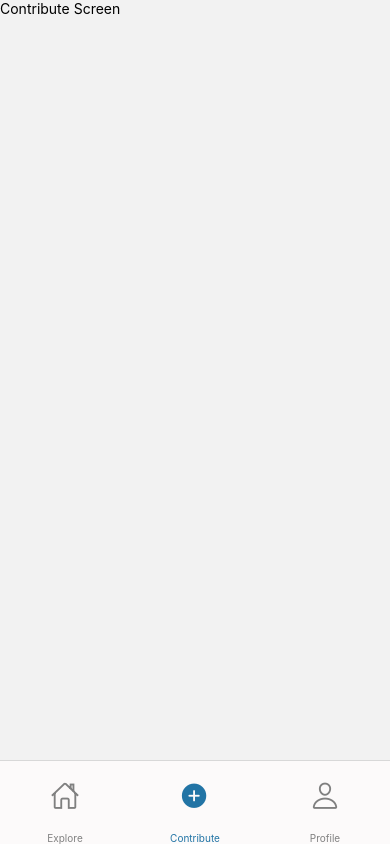
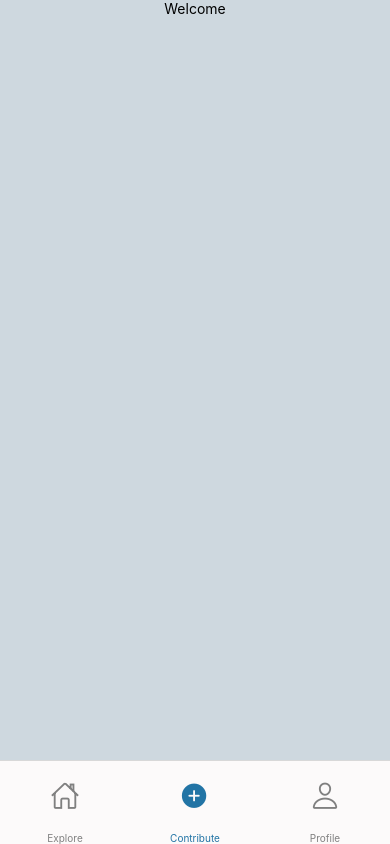
Before and after one commit to averyGosselin/Honors-Thesis, a React Native app: screen /Contribute in a window 390 px wide. Built offline with nearby package versions, Linux system fonts and the light colour scheme.

Commit message:
made simple login form

```diff
--- a/screens/ContributeScreen.js
+++ b/screens/ContributeScreen.js
@@ -1,12 +1,31 @@
 import * as React from 'react';
-import { Text, View, SafeAreaView } from 'react-native';
+import { Text, View, SafeAreaView, StyleSheet } from 'react-native';
 
 export default function ContributeScreen({navigation}) {
   return (
-    <View>
+    <View style={styles.page}>
       <SafeAreaView>
-        <Text>Contribute Screen</Text>
+        <View style={styles.content}>
+          <Text>Welcome</Text>
+        </View>
       </SafeAreaView>
     </View>
   )
 }
+
+//Theme constants
+const WHITE = '#FCFAFA'
+const PLATINUM = '#CED8DF'
+const BLACK = '#000000'
+const GREEN = '#809848'
+const BLUE = '#2274A5'
+
+const styles = StyleSheet.create({
+  page: {
+    backgroundColor: PLATINUM,
+    flex: 1,
+  },
+  content: {
+    alignItems: 'center',
+  }
+})
--- a/screens/ExploreScreen.js
+++ b/screens/ExploreScreen.js
@@ -8,7 +8,7 @@ export default function ExploreScreen({navigation}) {
   return (
     <View style={styles.content}>
       <ScrollView contentContainerStyle={styles.scrollView}>
-        <SafeAreaView>
+        <SafeAreaView styles={styles.test}>
           <Header/>
           <Grid data = {data}/>
         </SafeAreaView>
@@ -33,7 +33,6 @@ const Header = () => {
           <Text>Place of residence</Text>
         </View>
       </View>
-
     </View>
   )
 }
@@ -52,7 +51,6 @@ const styles = StyleSheet.create({
   },
   infoArea: {
     alignItems: 'center',
-    padding: '5%'
   },
   card: {
     padding: '2%'
@@ -70,7 +68,8 @@ const styles = StyleSheet.create({
     fontSize: 20
   },
   scrollView: {
-    flexGrow: 1
+    flexGrow: 1,
+    marginTop: '5%',
   },
   flexRow: {
     flexDirection: 'row'
--- a/screens/ProfileScreen.js
+++ b/screens/ProfileScreen.js
@@ -3,17 +3,17 @@ import { Text, View, SafeAreaView, StyleSheet, TextInput } from 'react-native';
 import FancyButton from '../components/FancyButton'
 import { useState } from 'react'
 
-const alarm = () => {
-  alert("SOUND THE ALARM")
-}
 
 export default function ProfileScreen({navigation}) {
   const [username, setUsername] = useState('')
   const [password, setPassword] = useState('')
   const [loggedIn, setLoggedIn] = useState(false)
 
+  //Verify that user has set username and password before logging them in.
   function setLoggedInTrue(){
-    setLoggedIn(true)
+    ((username != '') && (password != ''))
+    ? setLoggedIn(true)
+    : alert("Must enter username and password")
   }
   function setLoggedInFalse(){
     setLoggedIn(false)
```
